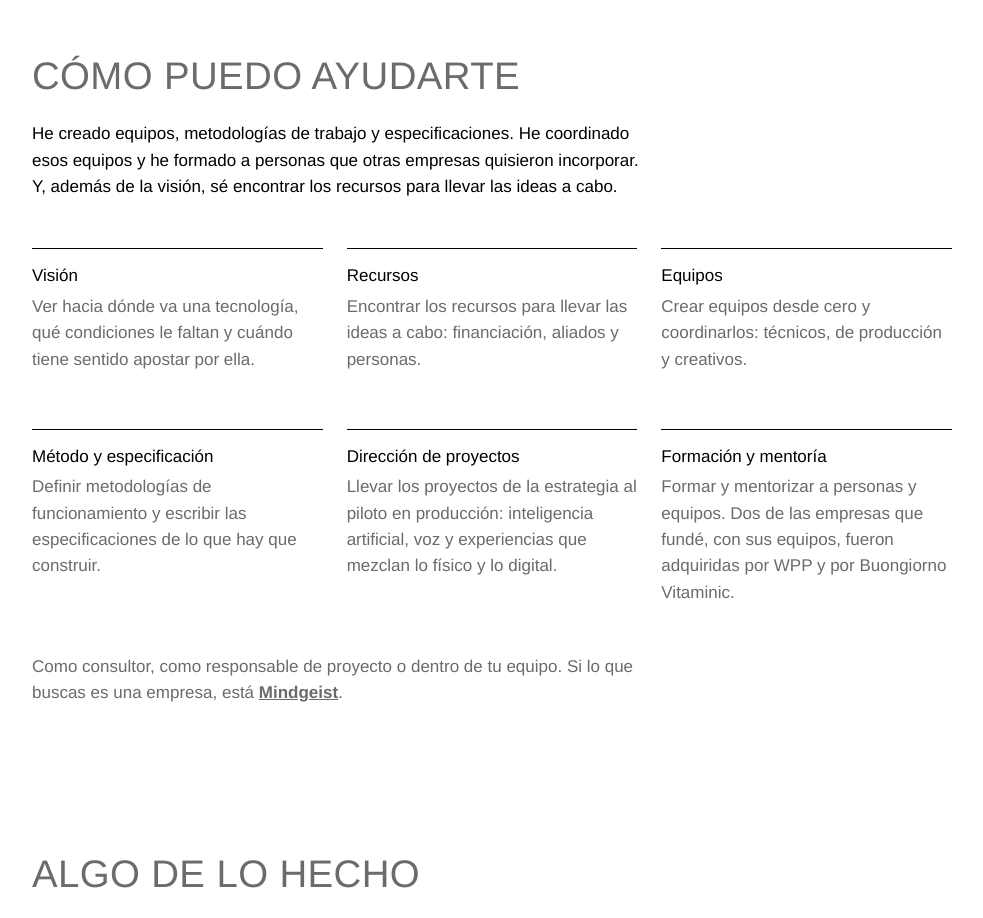
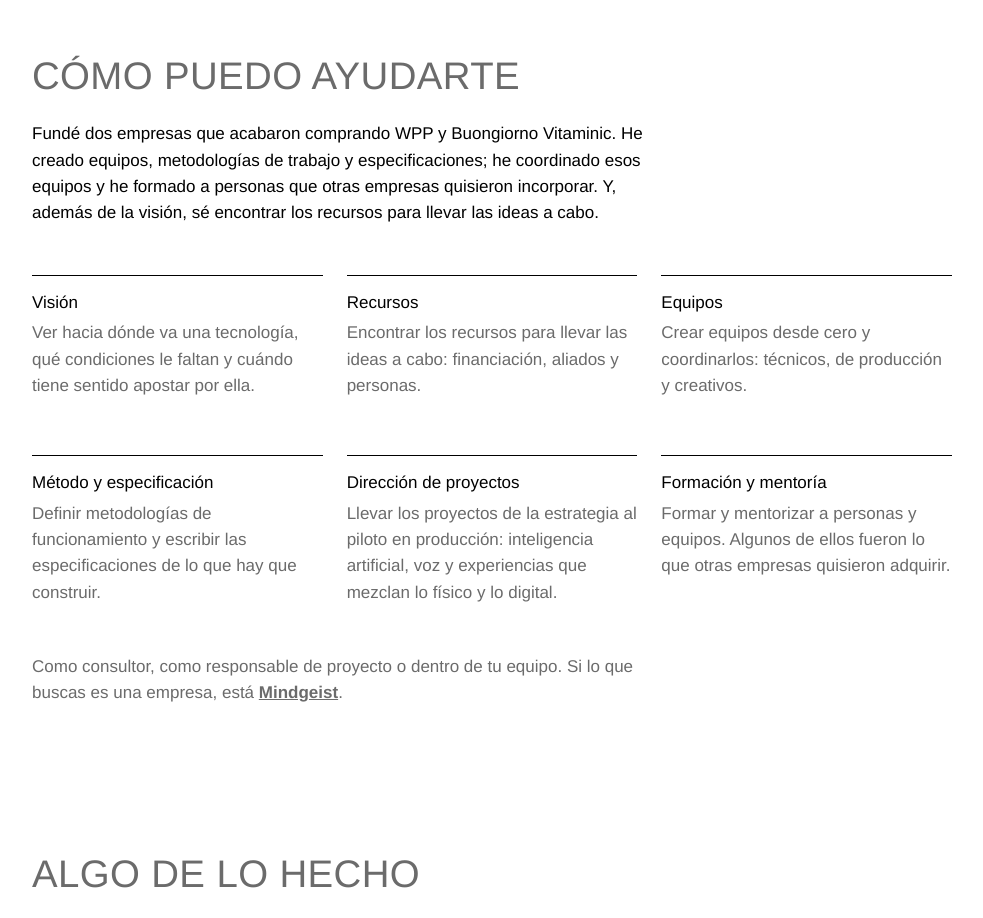
Before and after one commit to fedeblock/fedeblock.github.io, a plain HTML site: page index.html in a window 1280 px wide. Shown: the part 1040-1958 px from the top of the page, without its empty margins (148-1131 px from the left). Drawn offline with nearby package versions, Linux system fonts and the light colour scheme.

Commit message:
Los dos exits al principio de Cómo puedo ayudarte

```diff
--- a/index.html
+++ b/index.html
@@ -54,13 +54,13 @@ a{color:#000000}a:hover{color:#e2231a}.ico:hover{color:#000000 !important}
 </section>
 <section id="ayuda" style="padding: 0 max(10vw, 20px) clamp(80px, 9vw, 136px)">
 <div class="wrap"><div class="rule"></div>
-<h2 style="margin: 0 0 40px; font-size: clamp(28px, 3vw, 40px); line-height: 1.1; font-weight: 300; text-transform: uppercase; letter-spacing: 0.01em; color: #6b6b6b">Cómo puedo ayudarte</h2><p style="margin: -16px 0 48px; max-width: 36em">He creado equipos, metodologías de trabajo y especificaciones. He coordinado esos equipos y he formado a personas que otras empresas quisieron incorporar. Y, además de la visión, sé encontrar los recursos para llevar las ideas a cabo.</p><div class="c3">
+<h2 style="margin: 0 0 40px; font-size: clamp(28px, 3vw, 40px); line-height: 1.1; font-weight: 300; text-transform: uppercase; letter-spacing: 0.01em; color: #6b6b6b">Cómo puedo ayudarte</h2><p style="margin: -16px 0 48px; max-width: 36em">Fundé dos empresas que acabaron comprando WPP y Buongiorno Vitaminic. He creado equipos, metodologías de trabajo y especificaciones; he coordinado esos equipos y he formado a personas que otras empresas quisieron incorporar. Y, además de la visión, sé encontrar los recursos para llevar las ideas a cabo.</p><div class="c3">
 <div style="border-top: 1px solid #000000; padding-top: 14px"><h3 style="margin: 0 0 4px; font-size: 17px; font-weight: 400">Visión</h3><p style="margin: 0; color: #6b6b6b">Ver hacia dónde va una tecnología, qué condiciones le faltan y cuándo tiene sentido apostar por ella.</p></div>
 <div style="border-top: 1px solid #000000; padding-top: 14px"><h3 style="margin: 0 0 4px; font-size: 17px; font-weight: 400">Recursos</h3><p style="margin: 0; color: #6b6b6b">Encontrar los recursos para llevar las ideas a cabo: financiación, aliados y personas.</p></div>
 <div style="border-top: 1px solid #000000; padding-top: 14px"><h3 style="margin: 0 0 4px; font-size: 17px; font-weight: 400">Equipos</h3><p style="margin: 0; color: #6b6b6b">Crear equipos desde cero y coordinarlos: técnicos, de producción y creativos.</p></div>
 <div style="border-top: 1px solid #000000; padding-top: 14px"><h3 style="margin: 0 0 4px; font-size: 17px; font-weight: 400">Método y especificación</h3><p style="margin: 0; color: #6b6b6b">Definir metodologías de funcionamiento y escribir las especificaciones de lo que hay que construir.</p></div>
 <div style="border-top: 1px solid #000000; padding-top: 14px"><h3 style="margin: 0 0 4px; font-size: 17px; font-weight: 400">Dirección de proyectos</h3><p style="margin: 0; color: #6b6b6b">Llevar los proyectos de la estrategia al piloto en producción: inteligencia artificial, voz y experiencias que mezclan lo físico y lo digital.</p></div>
-<div style="border-top: 1px solid #000000; padding-top: 14px"><h3 style="margin: 0 0 4px; font-size: 17px; font-weight: 400">Formación y mentoría</h3><p style="margin: 0; color: #6b6b6b">Formar y mentorizar a personas y equipos. Dos de las empresas que fundé, con sus equipos, fueron adquiridas por WPP y por Buongiorno Vitaminic.</p></div>
+<div style="border-top: 1px solid #000000; padding-top: 14px"><h3 style="margin: 0 0 4px; font-size: 17px; font-weight: 400">Formación y mentoría</h3><p style="margin: 0; color: #6b6b6b">Formar y mentorizar a personas y equipos. Algunos de ellos fueron lo que otras empresas quisieron adquirir.</p></div>
 </div>
 <p style="margin: 48px 0 0; max-width: 36em; color: #6b6b6b">Como consultor, como responsable de proyecto o dentro de tu equipo. Si lo que buscas es una empresa, está <a href="https://mindgeist.com" style="color: #6b6b6b; font-weight: 700">Mindgeist</a>.</p>
 </div>
```
